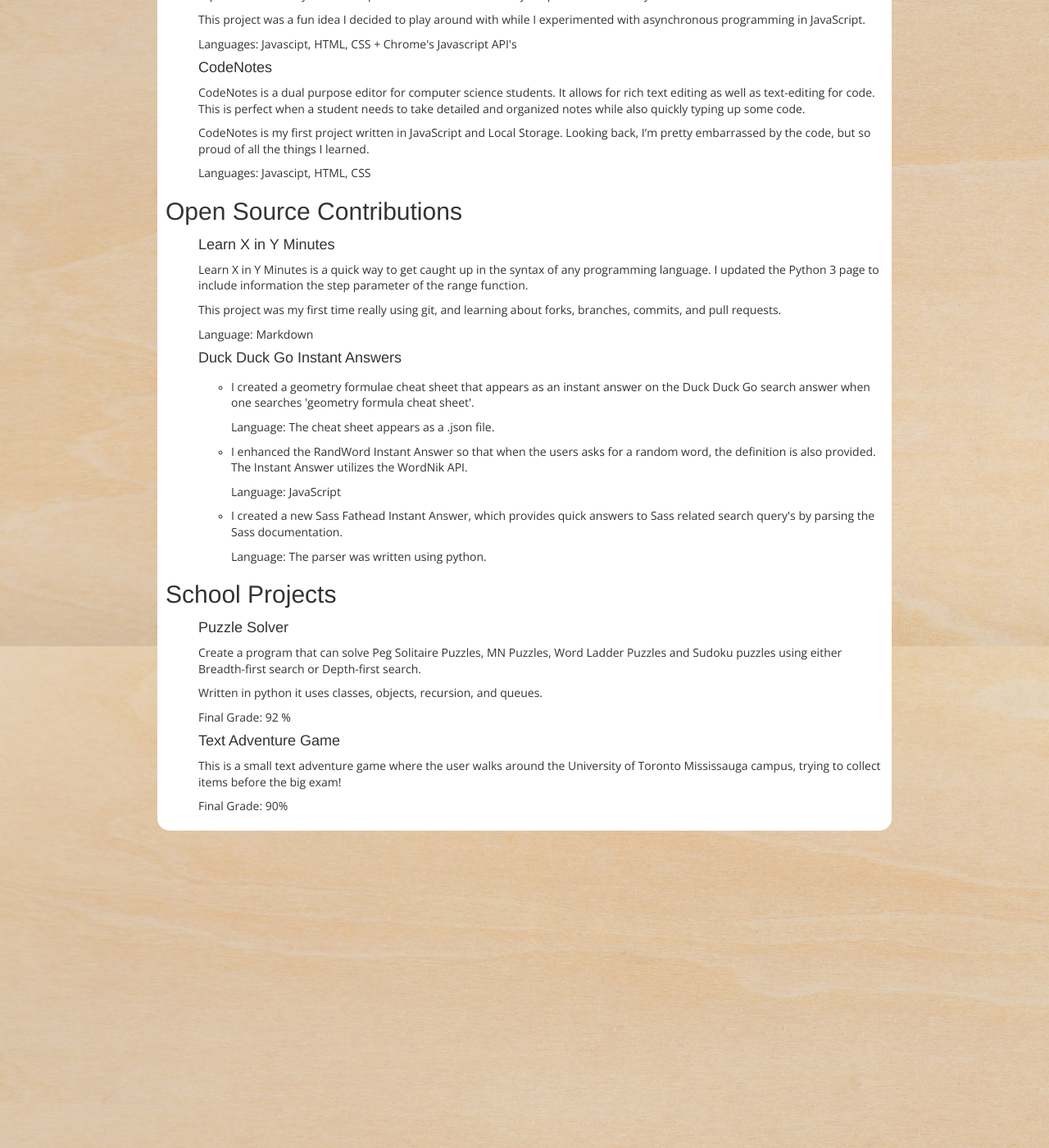
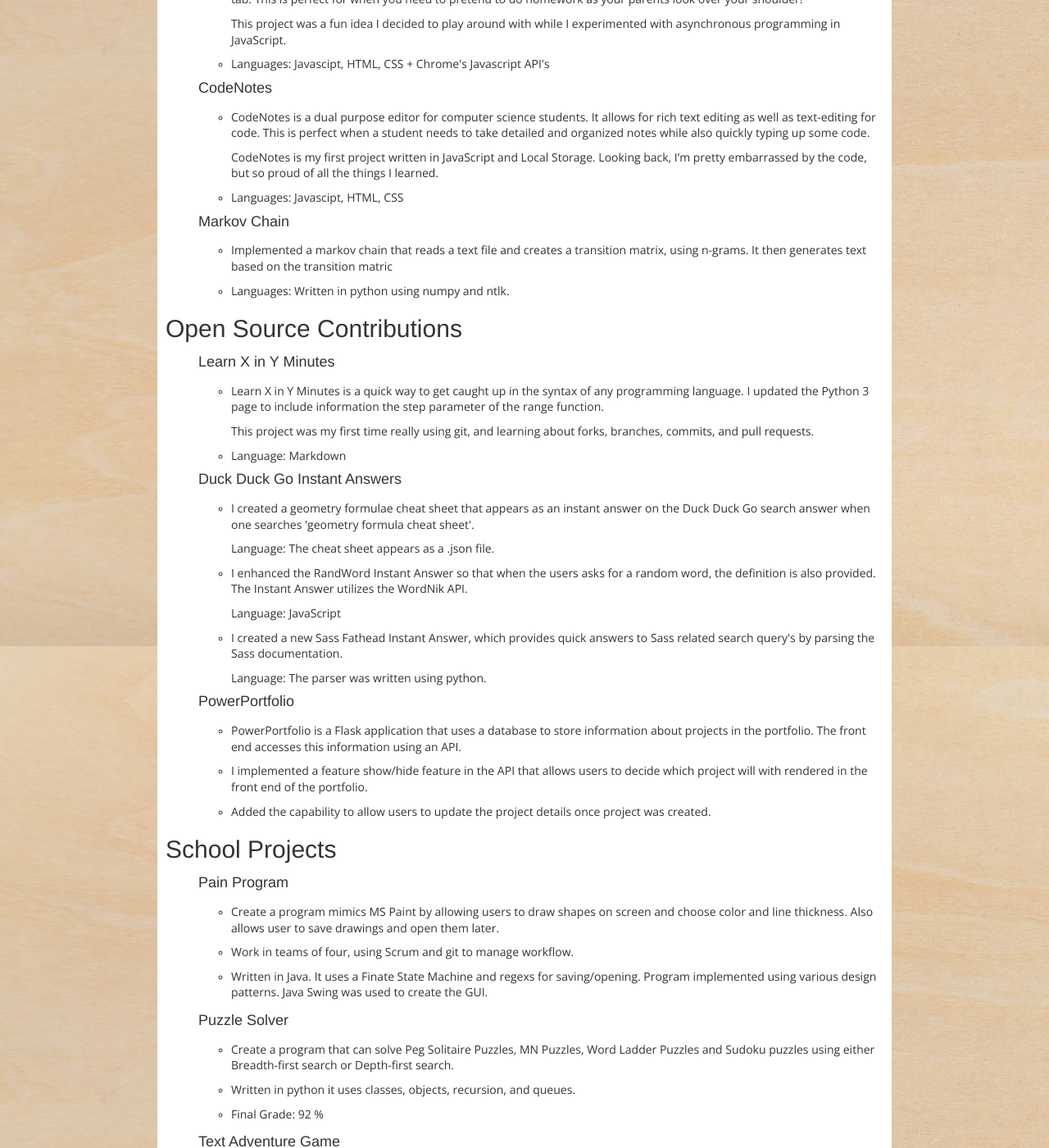
Before and after one commit to VeerpalBrar/VeerpalBrar.github.io, a Jekyll site: the page built from projects.html, in a window 1280 px wide and 1400 px high, scrolled down 492 px. Shown: the whole window at 82% size. Built offline with Jekyll 4.4.1, drawn with Linux system fonts in a browser that asks for light colours.

Commit message:
update project list

```diff
--- a/projects.html
+++ b/projects.html
@@ -9,16 +9,17 @@
 		<ul>
 			<li style="list-style: none; display: inline">
 				<h4>Web Development Assistant - Ministry of Transporation</h4>
+
 				<ul>
-                <li>I worked on COAnalysis project which is a GUI that
-                allows the users to parses excel files listing Ministry
-                Content Owners to obtain relevant data. The tool was
-                created to help in the content review process.
+					<li>I worked on COAnalysis project which is a GUI that allows the users to
+					parses excel files listing Ministry Content Owners to obtain relevant
+					data. The tool was created to help in the content review process.
 						<p>Languages: Python (uses wxPython for GUI)</p>
 					</li>
-                <li>I created HTML versions for all Road Talk issues from
-                2016-2010. The aim was to replace the PDF issues with a
-                more accessible format.</li>
+
+					<li>I created HTML versions for all Road Talk issues from 2016-2010. The
+					aim was to replace the PDF issues with a more accessible format.</li>
+
 					<li style="list-style: none; display: inline">
 						<p>Languages: HTML, CSS</p>
 					</li>
@@ -29,86 +30,174 @@
 		<ul>
 			<li style="list-style: none; display: inline">
 				<h4>SafetyTab</h4>
-            <p>SafetyTab is a Google Chrome extension that allows users to
-            quickly load a website from a predetermined list in a new tab.
-            This is perfect for when you need to pretend to do homework as
-            your parents look over your shoulder!</p>
-            <p>This project was a fun idea I decided to play around with
-            while I experimented with asynchronous programming in
-            JavaScript.</p>
-            <p>Languages: Javascipt, HTML, CSS + Chrome's Javascript
-            API's</p>
+				<ul>
+					<li>
+						<p>SafetyTab is a Google Chrome extension that allows users to quickly
+						load a website from a predetermined list in a new tab. This is perfect
+						for when you need to pretend to do homework as your parents look over
+						your shoulder!</p>
+						<p>This project was a fun idea I decided to play around with while I
+						experimented with asynchronous programming in JavaScript.</p>
+					</li>
+
+					<li>
+						<p>Languages: Javascipt, HTML, CSS + Chrome's Javascript API's</p>
+					</li>
+				</ul>
 			</li>
 			<li style="list-style: none; display: inline">
 				<h4>CodeNotes</h4>
-            <p>CodeNotes is a dual purpose editor for computer science
-            students. It allows for rich text editing as well as
-            text-editing for code. This is perfect when a student needs to
-            take detailed and organized notes while also quickly typing up
-            some code.</p>
-            <p>CodeNotes is my first project written in JavaScript and
-            Local Storage. Looking back, I’m pretty embarrassed by the
-            code, but so proud of all the things I learned.</p>
+				<ul>
+					<li>
+						<p>CodeNotes is a dual purpose editor for computer science students. It
+						allows for rich text editing as well as text-editing for code. This is
+						perfect when a student needs to take detailed and organized notes while
+						also quickly typing up some code.</p>
+						<p>CodeNotes is my first project written in JavaScript and Local Storage.
+						Looking back, I’m pretty embarrassed by the code, but so proud of all the
+						things I learned.</p>
+					</li>
+
+					<li>
 						<p>Languages: Javascipt, HTML, CSS</p>
+					</li>
+				</ul>
+			</li>
+
+				<li style="list-style: none; display: inline">
+				<h4>Markov Chain</h4>
+				<ul>
+					<li><p>Implemented a markov chain that reads a text file and creates a transition matrix, using n-grams.
+					It then generates text based on the transition matric </p></p>
+					</li>
+					<li>
+						<p>Languages: Written in python using numpy and ntlk.</p>
+					</li>
+				</ul>
 			</li>
 		</ul>
 		<h2>Open Source Contributions</h2>
 		<ul>
 			<li style="list-style: none; display: inline">
 				<h4>Learn X in Y Minutes</h4>
-            <p>Learn X in Y Minutes is a quick way to get caught up in the
-            syntax of any programming language. I updated the Python 3 page
-            to include information the step parameter of the range
-            function.</p>
-            <p>This project was my first time really using git, and
-            learning about forks, branches, commits, and pull requests.</p>
+				<ul>
+					<li>
+						<p>Learn X in Y Minutes is a quick way to get caught up in the syntax of
+						any programming language. I updated the Python 3 page to include
+						information the step parameter of the range function.</p>
+
+
+						<p>This project was my first time really using git, and learning about
+						forks, branches, commits, and pull requests.</p>
+					</li>
+					<li>
 						<p>Language: Markdown</p>
 					</li>
+				</ul>
+			</li>
+
 			<li style="list-style: none; display: inline">
 				<h4>Duck Duck Go Instant Answers</h4>
 				<ul>
 					<li>
-                    <p>I created a geometry formulae cheat sheet that
-                    appears as an instant answer on the Duck Duck Go search
-                    answer when one searches 'geometry formula cheat
-                    sheet'.</p>
-                    <p>Language: The cheat sheet appears as a .json
-                    file.</p>
+						<p>I created a geometry formulae cheat sheet that appears as an instant
+						answer on the Duck Duck Go search answer when one searches 'geometry
+						formula cheat sheet'.</p>
+						<p>Language: The cheat sheet appears as a .json file.</p>
 					</li>
 					<li>
-                    <p>I enhanced the RandWord Instant Answer so that when
-                    the users asks for a random word, the definition is
-                    also provided. The Instant Answer utilizes the WordNik
-                    API.</p>
+						<p>I enhanced the RandWord Instant Answer so that when the users asks for
+						a random word, the definition is also provided. The Instant Answer
+						utilizes the WordNik API.</p>
 						<p>Language: JavaScript</p>
 					</li>
 					<li>
-                    <p>I created a new Sass Fathead Instant Answer, which
-                    provides quick answers to Sass related search query's
-                    by parsing the Sass documentation.</p>
+						<p>I created a new Sass Fathead Instant Answer, which provides quick
+						answers to Sass related search query's by parsing the Sass
+						documentation.</p>
 						<p>Language: The parser was written using python.</p>
-                    <p></p>
+						<p>
+						</p>
+					</li>
+				</ul>
+			</li>
+
+			<li style="list-style: none; display: inline">
+				<h4>PowerPortfolio</h4>
+				<ul>
+					<li>
+						<p>PowerPortfolio is a Flask application that uses a database to store information
+						about projects in the portfolio. The front end accesses this information using an API.</p>
+					</li>
+					<li><p> I implemented a feature show/hide feature in the API that allows users to decide which project will
+						with rendered in the front end of the portfolio.</p></li>
+					<li><p>Added the capability to allow users to update the project details once project was created.</p></li>
+				</ul>
+			</li>
+		</ul>
+
+
+		<h2>School Projects</h2>
+
+        	<ul>
+			<li style="list-style: none; display: inline">
+				<h4>Pain Program</h4>
+
+				<ul>
+					<li>
+						<p>Create a program mimics MS Paint by allowing users to draw shapes on
+						screen and choose color and line thickness. Also allows user to save drawings
+						and open them later.</p>
+					</li>
+
+					<li>
+						<p>Work in teams of four, using Scrum and git to manage workflow.</p>
+					</li>
+
+					<li>
+						<p>Written in Java. It uses a Finate State Machine and regexs for saving/opening.
+						Program implemented using various design patterns. Java Swing was used to create the GUI.</p>
+					</li>
+
+        		</ul>
+        	</li>
+		</ul>
+		<ul>
+			<li style="list-style: none; display: inline">
+				<h4>Puzzle Solver</h4>
+
+
+				<ul>
+					<li>
+						<p>Create a program that can solve Peg Solitaire Puzzles, MN Puzzles,
+						Word Ladder Puzzles and Sudoku puzzles using either Breadth-first search
+						or Depth-first search.</p>
+					</li>
+
+					<li>
+						<p>Written in python it uses classes, objects, recursion, and queues.</p>
+					</li>
+
+        			<li>
+        				<p>Final Grade: 92 %</p>
         			</li>
         		</ul>
         	</li>
 		</ul>
-    <h2>School Projects</h2>
+
 		<ul>
 			<li style="list-style: none; display: inline">
-            <h4>Puzzle Solver</h4>
-            <p>Create a program that can solve Peg Solitaire Puzzles, MN
-            Puzzles, Word Ladder Puzzles and Sudoku puzzles using either
-            Breadth-first search or Depth-first search.</p>
-            <p>Written in python it uses classes, objects, recursion, and
-            queues.</p>
-            <p>Final Grade: 92 %</p>
+				<h4>Text Adventure Game</h4>
+				<ul>
+					<li>
+						<p>This is a small text adventure game where the user walks around the
+						University of Toronto Mississauga campus, trying to collect items before
+						the big exam!</p>
 					</li>
-        <li style="list-style: none; display: inline">
-            <h4>Text Adventure Game</h4>
-            <p>This is a small text adventure game where the user walks
-            around the University of Toronto Mississauga campus, trying to
-            collect items before the big exam!</p>
+					<li>
 						<p>Final Grade: 90%</p>
 					</li>
 				</ul>
+			</li>
+		</ul>
 	</div>
```
Also changed, not shown: 5 other files. Lines whose indentation alone changed are shown as unchanged.
